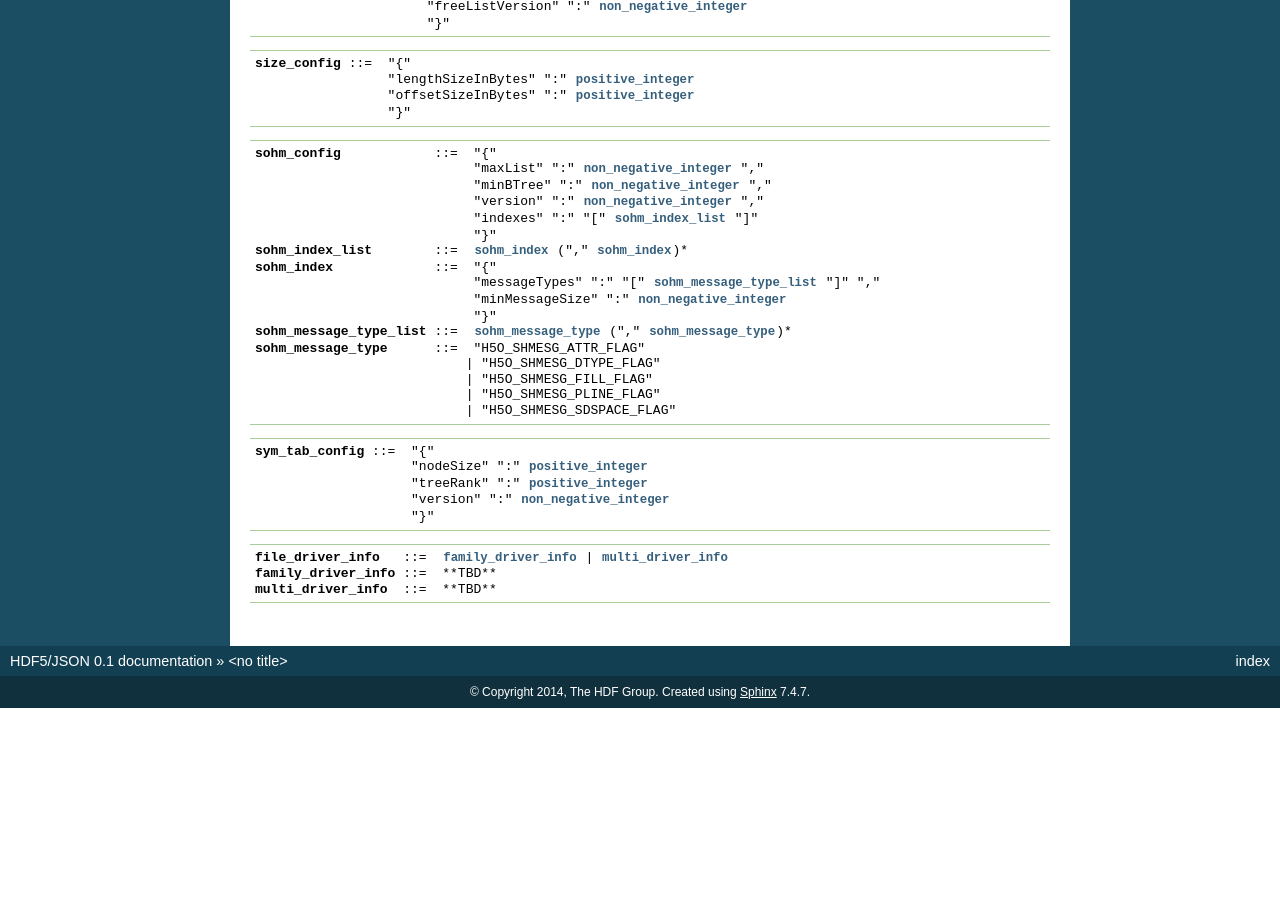
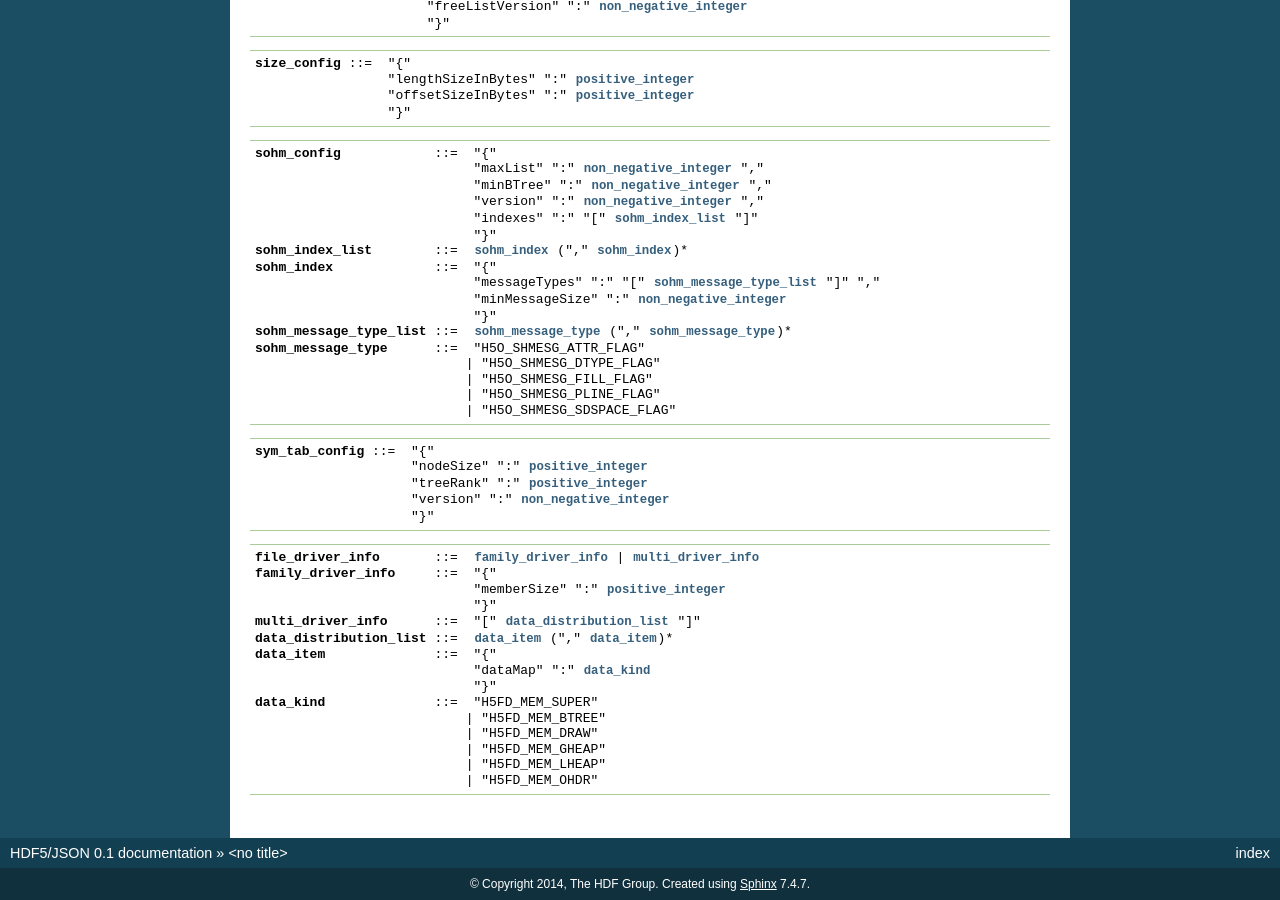
Before and after one commit to HDFGroup/hdf5-json, a Sphinx documentation site: the page built from docs/bnf/file.rst, in a window 1280 px wide and 900 px high, scrolled down 677 px. Built offline with Sphinx 7.4.7, drawn with Linux system fonts in a browser that asks for light colours; before the commit the page ends 1385 px from its top, so only the background shows below that; some of the changed text lies outside the part shown.

Commit message:
Bugfixes.

```diff
--- a/docs/bnf/dataset.rst
+++ b/docs/bnf/dataset.rst
@@ -4,7 +4,7 @@
 .. productionlist::
    dataset: "{"
           : "id" ":" `identifier` ","
-	  : "aka" ":" ( `hdf5_path_name` | `hdf5_path_name_list` ) ","
+	  : "alias" ":" ( `hdf5_path_name` | `hdf5_path_name_list` ) ","
 	  : "attributes" ":" `attribute_collection` ","
 	  : "type" ":" `datatype` | `datatype_object_ref` ","
 	  : "shape" ":" `dataspace` ","
--- a/docs/bnf/file.rst
+++ b/docs/bnf/file.rst
@@ -76,5 +76,17 @@
 
 .. productionlist::
    file_driver_info: `family_driver_info` | `multi_driver_info`
-   family_driver_info: **TBD**
-   multi_driver_info: **TBD**
+   family_driver_info: "{"
+                     : "memberSize" ":" `positive_integer`
+                     : "}"
+   multi_driver_info: "[" `data_distribution_list` "]"
+   data_distribution_list: `data_item` ("," `data_item`)*
+   data_item: "{"
+            : "dataMap" ":" `data_kind`
+            : "}"
+   data_kind: "H5FD_MEM_SUPER"
+            :| "H5FD_MEM_BTREE"
+	    :| "H5FD_MEM_DRAW"
+	    :| "H5FD_MEM_GHEAP"
+	    :| "H5FD_MEM_LHEAP"
+	    :| "H5FD_MEM_OHDR"
--- a/docs/bnf/group.rst
+++ b/docs/bnf/group.rst
@@ -3,7 +3,7 @@
 .. productionlist::
    group: "{"
         : "id" ":" `identifier` ","
-        : "aka" ":" ( `hdf5_path_name` | `hdf5_path_name_list` ) ","
+        : "alias" ":" ( `hdf5_path_name` | `hdf5_path_name_list` ) ","
 	: "attributes" ":" `attribute_collection` ","
 	: "links" ":" `link_collection` ","
 	: "created" ":" `utc_datetime` ","
```
Also changed, not shown: other parts of docs/bnf/file.rst (+1 -1 lines), docs/bnf/datatype.rst (+4 -3 lines).
